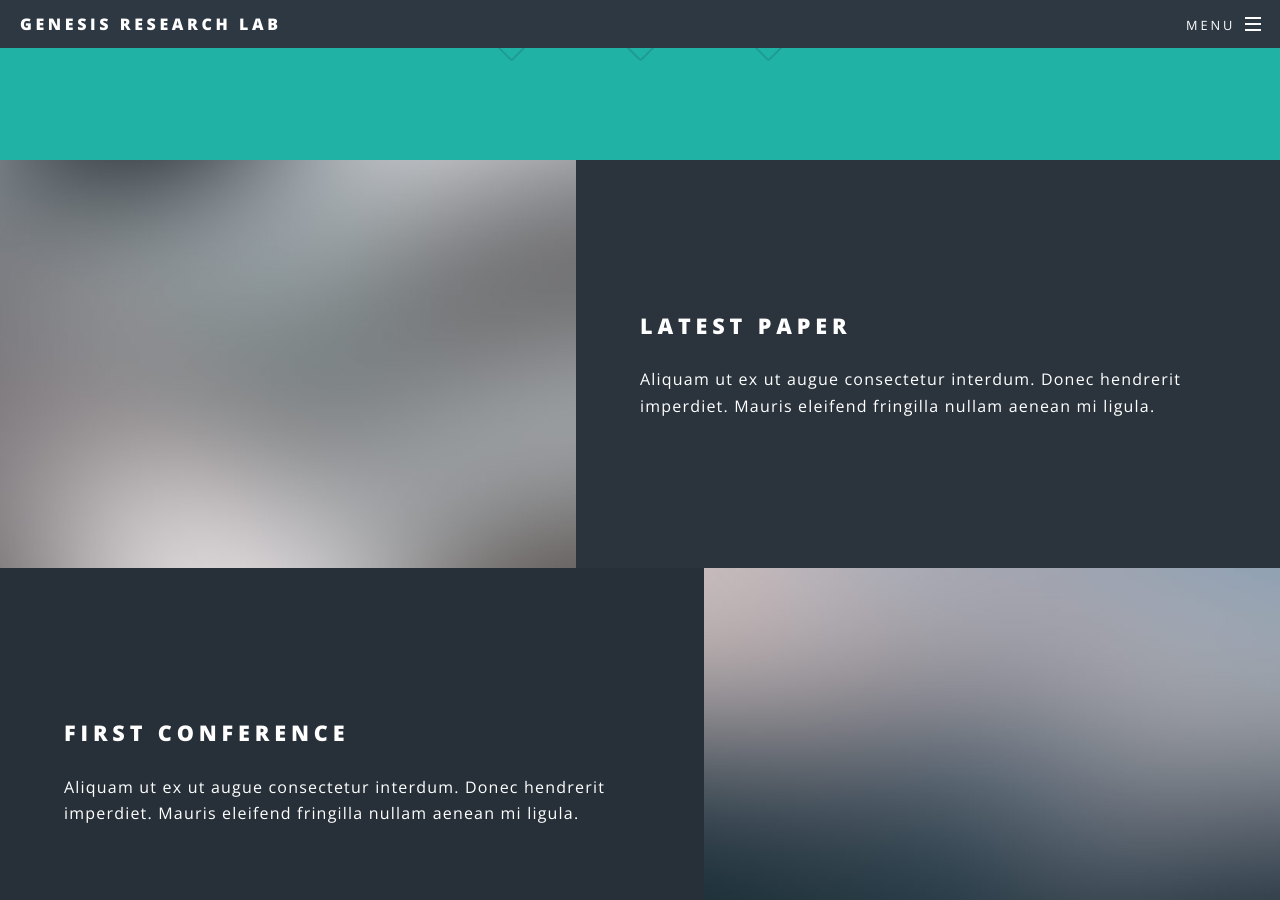
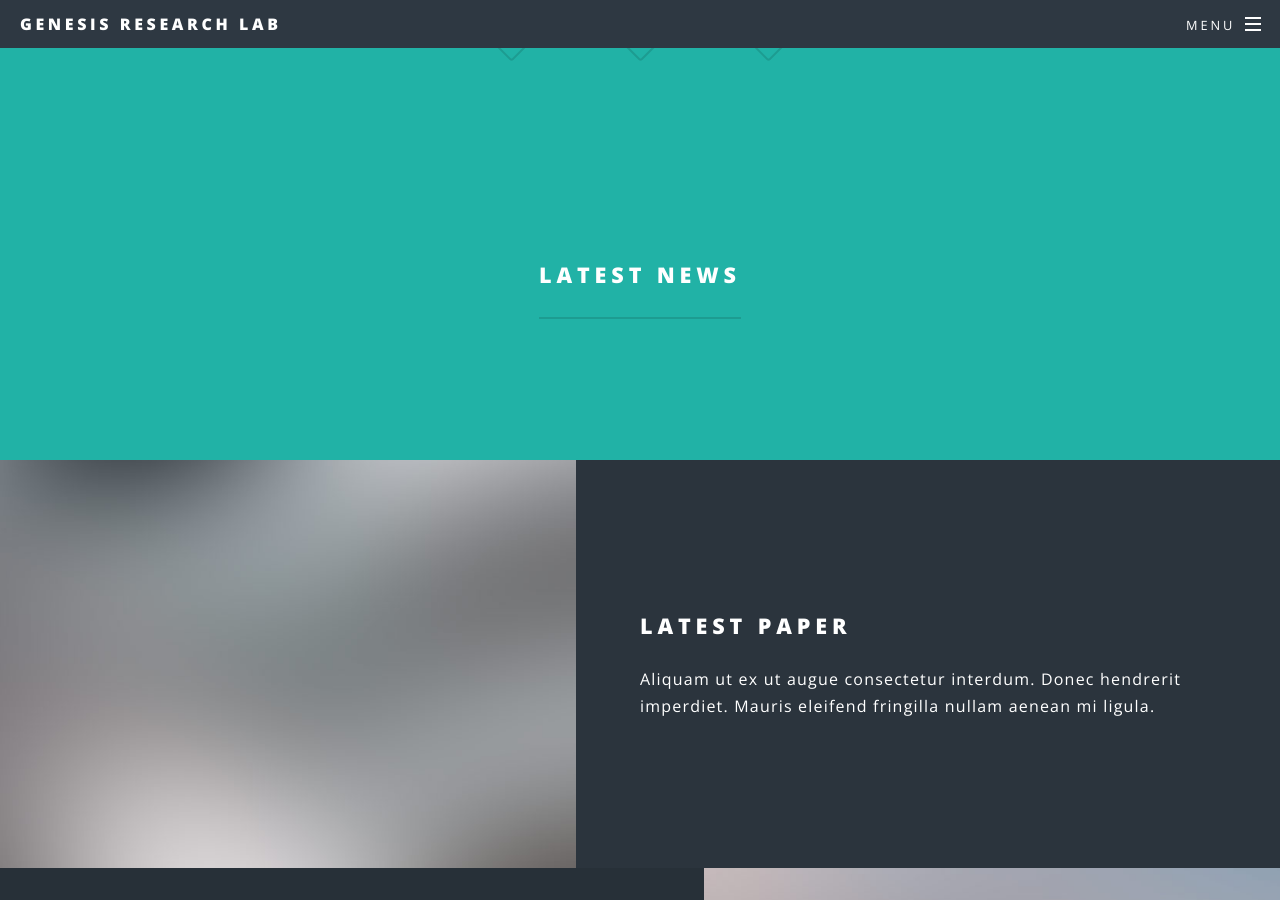
Before and after one commit to genesis-research-lab/genesis-research-lab.github.io, a Jekyll site: the page built from index.html, in a window 1280 px wide and 900 px high, scrolled down 1197 px. Built offline with Jekyll 4.4.1, drawn with Linux system fonts in a browser that asks for light colours.

Commit message:
update news

```diff
--- a/index.html
+++ b/index.html
@@ -25,6 +25,12 @@ layout: landing
 						</div>
 					</section>
 
+					<section id="one" class="wrapper style1 special">
+						<div class="inner">
+							<header class="major">
+								<h2>Latest News<br /></h2>
+						</div>
+					</section>
 				<!-- Two -->
 					<section id="two" class="wrapper alt style2">
 						<section class="spotlight">
```
